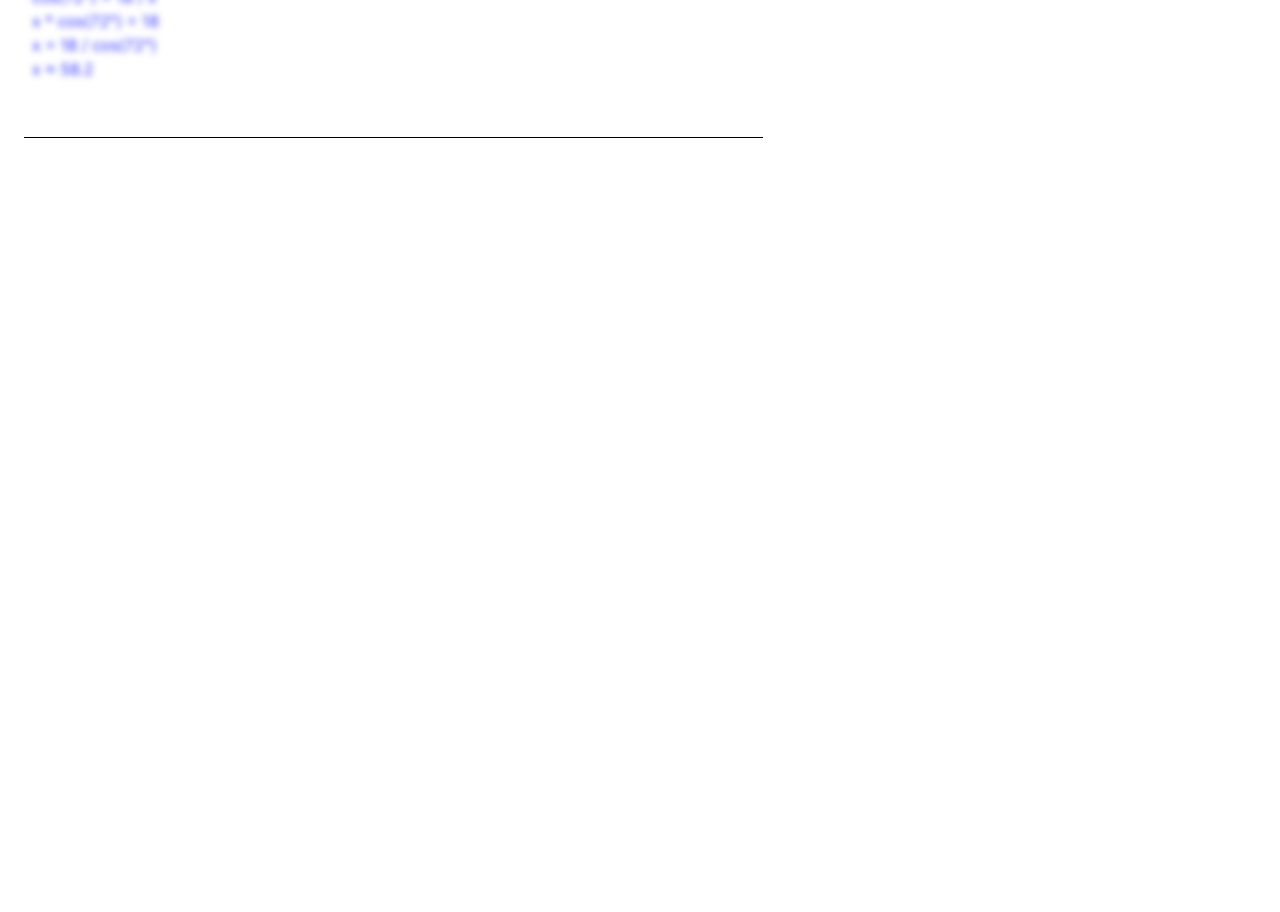
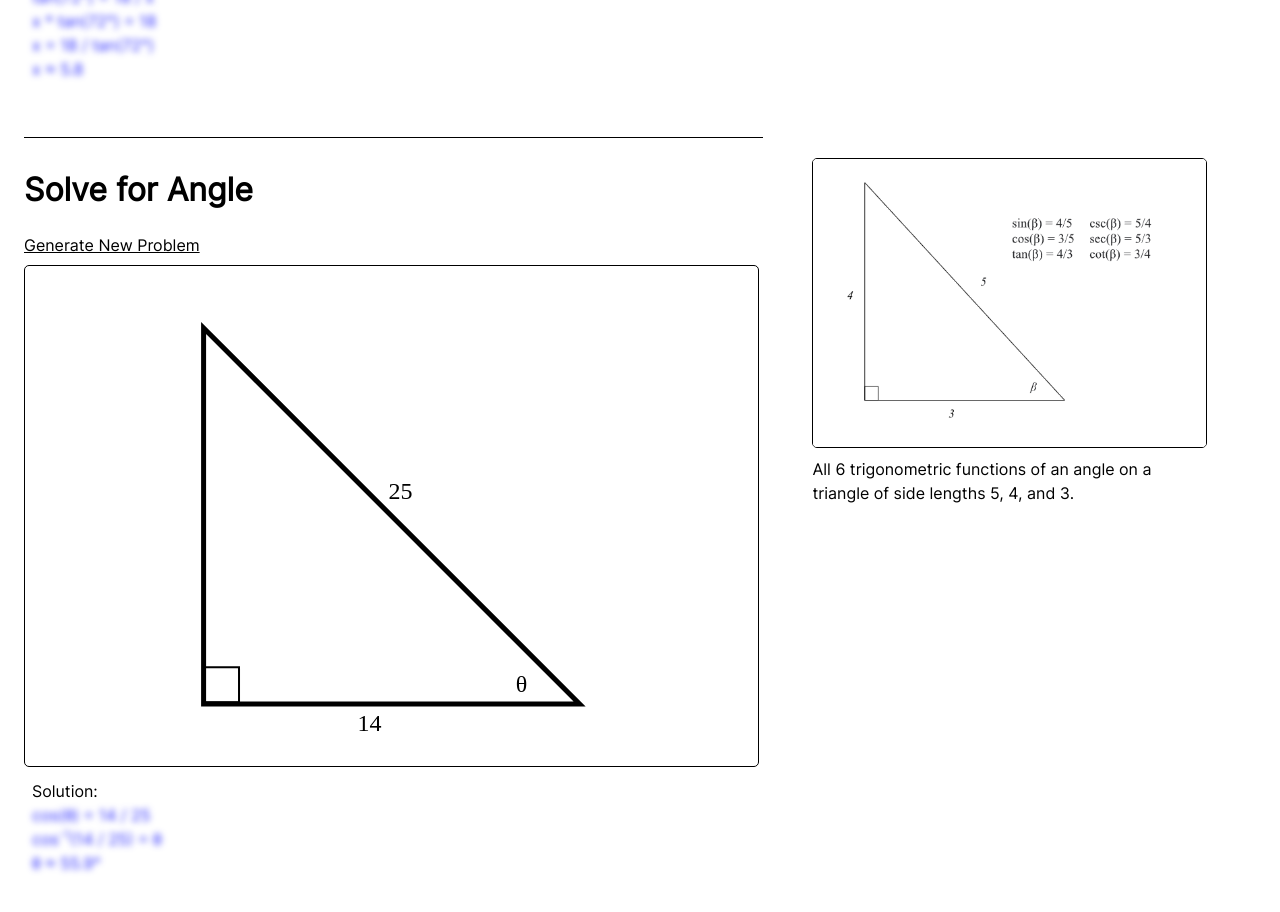
Before and after one commit to PixelatedLagg/MathInfo, a React (Create React App) app: page /interactive/basic-trigonometry in a window 1280 px wide. Shown: the part 780-1692 px from the top of the page. Before the commit the page ends 942 px from the top, so only its background shows below. Built offline with nearby package versions, Linux system fonts and the light colour scheme.

Commit message:
finally finished invtrig

```diff
--- a/src/interactive/Basic-Trigonometry.js
+++ b/src/interactive/Basic-Trigonometry.js
@@ -9,13 +9,20 @@ function rad(angle) {
     return angle * (Math.PI / 180);
 }
 
+function deg(angle) {
+    return angle * (180 / Math.PI);
+}
+
 function generateSide(_side, setSide)
 {
     var calc = rand(1, 89), side = rand(1, 25);
-    if (!Math.round(Math.random())) {
-        switch (rand(0, 2)) {
+    if (!Math.round(Math.random()))
+    {
+        switch (rand(0, 3))
+        {
             case 0: //sin = b / c
-                if (!Math.round(Math.random())) {
+                if (!Math.round(Math.random()))
+                {
                     setSide({
                         angle1: `${calc}°`,
                         angle2: "",
@@ -24,7 +31,9 @@ function generateSide(_side, setSide)
                         sidec: "x",
                         answer: <strong id="solution" tabIndex="0">sin({calc}°) = {side} / x<br/>x * sin({calc}°) = {side}<br/>x = {side} / sin({calc}°)<br/>x ≈ {(side / Math.sin(rad(calc))).toFixed(1)}</strong>
                     });
-                } else {
+                }
+                else
+                {
                     setSide({
                         angle1: `${calc}°`,
                         angle2: "",
@@ -36,7 +45,8 @@ function generateSide(_side, setSide)
                 }
                 break;
             case 1: //cos = a / c
-                if (!Math.round(Math.random())) {
+                if (!Math.round(Math.random()))
+                {
                     setSide({
                         angle1: `${calc}°`,
                         angle2: "",
@@ -45,7 +55,9 @@ function generateSide(_side, setSide)
                         sidec: "x",
                         answer: <strong id="solution" tabIndex="0">cos({calc}°) = {side} / x<br/>x * cos({calc}°) = {side}<br/>x = {side} / cos({calc}°)<br/>x ≈ {(side / Math.cos(rad(calc))).toFixed(1)}</strong>
                     });
-                } else {
+                }
+                else
+                {
                     setSide({
                         angle1: `${calc}°`,
                         angle2: "",
@@ -57,7 +69,8 @@ function generateSide(_side, setSide)
                 }
                 break;
             case 2: //tan = b / a
-                if (!Math.round(Math.random())) {
+                if (!Math.round(Math.random()))
+                {
                     setSide({
                         angle1: `${calc}°`,
                         angle2: "",
@@ -66,7 +79,9 @@ function generateSide(_side, setSide)
                         sidea: "x",
                         answer: <strong id="solution" tabIndex="0">tan({calc}°) = {side} / x<br/>x * tan({calc}°) = {side}<br/>x = {side} / tan({calc}°)<br/>x ≈ {(side / Math.tan(rad(calc))).toFixed(1)}</strong>
                     });
-                } else {
+                }
+                else
+                {
                     setSide({
                         angle1: `${calc}°`,
                         angle2: "",
@@ -78,10 +93,14 @@ function generateSide(_side, setSide)
                 }
                 break;
         }
-    } else {
-        switch (rand(0, 2)) {
+    }
+    else
+    {
+        switch (rand(0, 3))
+        {
             case 0: //sin = a / c
-                if (!Math.round(Math.random())) {
+                if (!Math.round(Math.random()))
+                {
                     setSide({
                         angle2: `${calc}°`,
                         angle1: "",
@@ -90,7 +109,9 @@ function generateSide(_side, setSide)
                         sidec: "x",
                         answer: <strong id="solution" tabIndex="0">sin({calc}°) = {side} / x<br/>x * sin({calc}°) = {side}<br/>x = {side} / sin({calc}°)<br/>x ≈ {(side / Math.sin(rad(calc))).toFixed(1)}</strong>
                     });
-                } else {
+                }
+                else
+                {
                     setSide({
                         angle2: `${calc}°`,
                         angle1: "",
@@ -102,7 +123,8 @@ function generateSide(_side, setSide)
                 }
                 break;
             case 1: //cos = b / c
-                if (!Math.round(Math.random())) {
+                if (!Math.round(Math.random()))
+                {
                     setSide({
                         angle2: `${calc}°`,
                         angle1: "",
@@ -111,7 +133,9 @@ function generateSide(_side, setSide)
                         sidec: "x",
                         answer: <strong id="solution" tabIndex="0">cos({calc}°) = {side} / x<br/>x * cos({calc}°) = {side}<br/>x = {side} / cos({calc}°)<br/>x ≈ {(side / Math.cos(rad(calc))).toFixed(1)}</strong>
                     });
-                } else {
+                }
+                else
+                {
                     setSide({
                         angle2: `${calc}°`,
                         angle1: "",
@@ -123,7 +147,8 @@ function generateSide(_side, setSide)
                 }
                 break;
             case 2: //tan = a / b
-                if (!Math.round(Math.random())) {
+                if (!Math.round(Math.random()))
+                {
                     setSide({
                         angle2: `${calc}°`,
                         angle1: "",
@@ -132,7 +157,9 @@ function generateSide(_side, setSide)
                         sideb: "x",
                         answer: <strong id="solution" tabIndex="0">tan({calc}°) = {side} / x<br/>x * tan({calc}°) = {side}<br/>x = {side} / tan({calc}°)<br/>x ≈ {(side / Math.tan(rad(calc))).toFixed(1)}</strong>
                     });
-                } else {
+                }
+                else
+                {
                     setSide({
                         angle2: `${calc}°`,
                         angle1: "",
@@ -147,21 +174,99 @@ function generateSide(_side, setSide)
     }
 }
 
+function generateAngle(_angle, setAngle)
+{
+    var side = rand(1, 25), side2 = rand(1, 25);
+    if (!Math.round(Math.random())) //angle 1
+    {
+        switch (rand(0, 3))
+        {
+            case 0: //sin = b / c
+                setAngle({
+                    angle1: "θ",
+                    angle2: "",
+                    sidec: side + side2,
+                    sideb: side,
+                    sidea: "",
+                    answer: <strong id="solution" tabIndex="0">sin(θ) = {side} / {side + side2}<br/>sin<sup>-1</sup>({side} / {side + side2}) = θ<br/>θ ≈ {(deg(Math.asin(side / (side + side2)))).toFixed(1)}°</strong>
+                });
+                break;
+            case 1: //cos = a / c
+                setAngle({
+                    angle1: "θ",
+                    angle2: "",
+                    sidec: side + side2,
+                    sideb: "",
+                    sidea: side,
+                    answer: <strong id="solution" tabIndex="0">cos(θ) = {side} / {side + side2}<br/>cos<sup>-1</sup>({side} / {side + side2}) = θ<br/>θ ≈ {(deg(Math.acos(side / (side + side2)))).toFixed(1)}°</strong>
+                });
+                break;
+            case 2: //tan = b / a
+                setAngle({
+                    angle1: "θ",
+                    angle2: "",
+                    sidec: "",
+                    sideb: side,
+                    sidea: side2,
+                    answer: <strong id="solution" tabIndex="0">tan(θ) = {side} / {side2}<br/>tan<sup>-1</sup>({side} / {side2}) = θ<br/>θ ≈ {(deg(Math.atan(side / side2))).toFixed(1)}°</strong>
+                });
+                break;
+        }
+    }
+    else //angle 2
+    {
+        switch (rand(0, 3))
+        {
+            case 0: //sin = a / c
+                setAngle({
+                    angle1: "",
+                    angle2: "θ",
+                    sidec: side + side2,
+                    sideb: "",
+                    sidea: side,
+                    answer: <strong id="solution" tabIndex="0">sin(θ) = {side} / {side + side2}<br/>sin<sup>-1</sup>({side} / {side + side2}) = θ<br/>θ ≈ {(deg(Math.asin(side / (side + side2)))).toFixed(1)}°</strong>
+                });
+                break;
+            case 1: //cos = b / c
+                setAngle({
+                    angle1: "",
+                    angle2: "θ",
+                    sidec: side + side2,
+                    sideb: side,
+                    sidea: "",
+                    answer: <strong id="solution" tabIndex="0">cos(θ) = {side} / {side + side2}<br/>cos<sup>-1</sup>({side} / {side + side2}) = θ<br/>θ ≈ {(deg(Math.acos(side / (side + side2)))).toFixed(1)}°</strong>
+                });
+                break;
+            case 2: //tan = a / b
+                setAngle({
+                    angle1: "",
+                    angle2: "θ",
+                    sidec: "",
+                    sideb: side,
+                    sidea: side2,
+                    answer: <strong id="solution" tabIndex="0">tan(θ) = {side2} / {side}<br/>tan<sup>-1</sup>({side2} / {side}) = θ<br/>θ ≈ {(deg(Math.atan(side2 / side))).toFixed(1)}°</strong>
+                });
+                break;
+        }
+    }
+}
 
 export default function Trigonometry(props) {
     const [_side, setSide] = useState(0);
+    const [_angle, setAngle] = useState(0);
     document.title = "Basic Trigonometry";
     props.onSetNames("Interactive Basic*Trigonometry");
     props.onSetLinks("/interactive /interactive/basic-trigonometry");
     useEffect(() => {
         generateSide(_side, setSide);
+        generateAngle(_angle, setAngle);
     }, []);
     return (
         <div className='content'>
             <div className='section'>
                 <div className="text">
                     <h1>Solve for Side</h1>
-                    <button type="button" className='interactive-button' tabindex="0" onClick={() => generateSide(_side, setSide)}>Generate New Problem</button>
+                    <button type="button" className='interactive-button' tabIndex="0" onClick={() => generateSide(_side, setSide)}>Generate New Problem</button>
                     <svg width="500" height="500" xmlns="http://www.w3.org/2000/svg" viewBox="0 0 500 500" preserveAspectRatio="xMidYMid meet">
                         <text id="sidea" xmlSpace="preserve" textAnchor="middle" fontSize="24" fontFamily="serif" strokeWidth="0" stroke="#000" fill="#000" y="255" x="40">{_side.sidea}</text>
                         <text id="sideb" xmlSpace="preserve" textAnchor="middle" fontSize="24" fontFamily="serif" strokeWidth="0" stroke="#000" fill="#000" y="465" x="228">{_side.sideb}</text>
@@ -180,6 +285,28 @@ export default function Trigonometry(props) {
                     </div>
                 </div>
             </div>
+            <div className='section'>
+                <div className="text">
+                    <h1>Solve for Angle</h1>
+                    <button type="button" className='interactive-button' tabIndex="0" onClick={() => generateAngle(_angle, setAngle)}>Generate New Problem</button>
+                    <svg width="500" height="500" xmlns="http://www.w3.org/2000/svg" viewBox="0 0 500 500" preserveAspectRatio="xMidYMid meet">
+                        <text id="sidea" xmlSpace="preserve" textAnchor="middle" fontSize="24" fontFamily="serif" strokeWidth="0" stroke="#000" fill="#000" y="255" x="40">{_angle.sidea}</text>
+                        <text id="sideb" xmlSpace="preserve" textAnchor="middle" fontSize="24" fontFamily="serif" strokeWidth="0" stroke="#000" fill="#000" y="465" x="228">{_angle.sideb}</text>
+                        <text id="sidec" xmlSpace="preserve" textAnchor="middle" fontSize="24" fontFamily="serif" strokeWidth="0" stroke="#000" fill="#000" y="233" x="259">{_angle.sidec}</text>
+                        <text stroke="#000" id="angle1" xmlSpace="preserve" textAnchor="middle" fontSize="24" fontFamily="serif" strokeWidth="0" fill="#000" y="136" x="90">{_angle.angle1}</text>
+                        <text id="angle2" xmlSpace="preserve" textAnchor="middle" fontSize="24" fontFamily="serif" strokeWidth="0" stroke="#000" fill="#000" y="426" x="380">{_angle.angle2}</text>
+                        <path d="m62,438l0,-376l376,376l-376,0z" strokeWidth="5" stroke="#000" fillOpacity="0" fill="#000"/>
+                        <path d="m62.425,401.205l35,0l0,35l-35,0l0,-35z" strokeWidth="2" stroke="#000" fillOpacity="0" fill="#000"/>
+                    </svg>
+                    <p style={{marginTop: "8px", marginLeft: "8px"}}>Solution:{_angle.answer}</p>
+                </div>
+                <div className='media'>
+                    <div className='image'>
+                        <img src='/imgs/Trigonometry/1_3.png' alt=""></img>
+                        <p>All 6 trigonometric functions of an angle on a triangle of side lengths 5, 4, and 3.</p>
+                    </div>
+                </div>
+            </div>
         </div>
         );
 }
```
